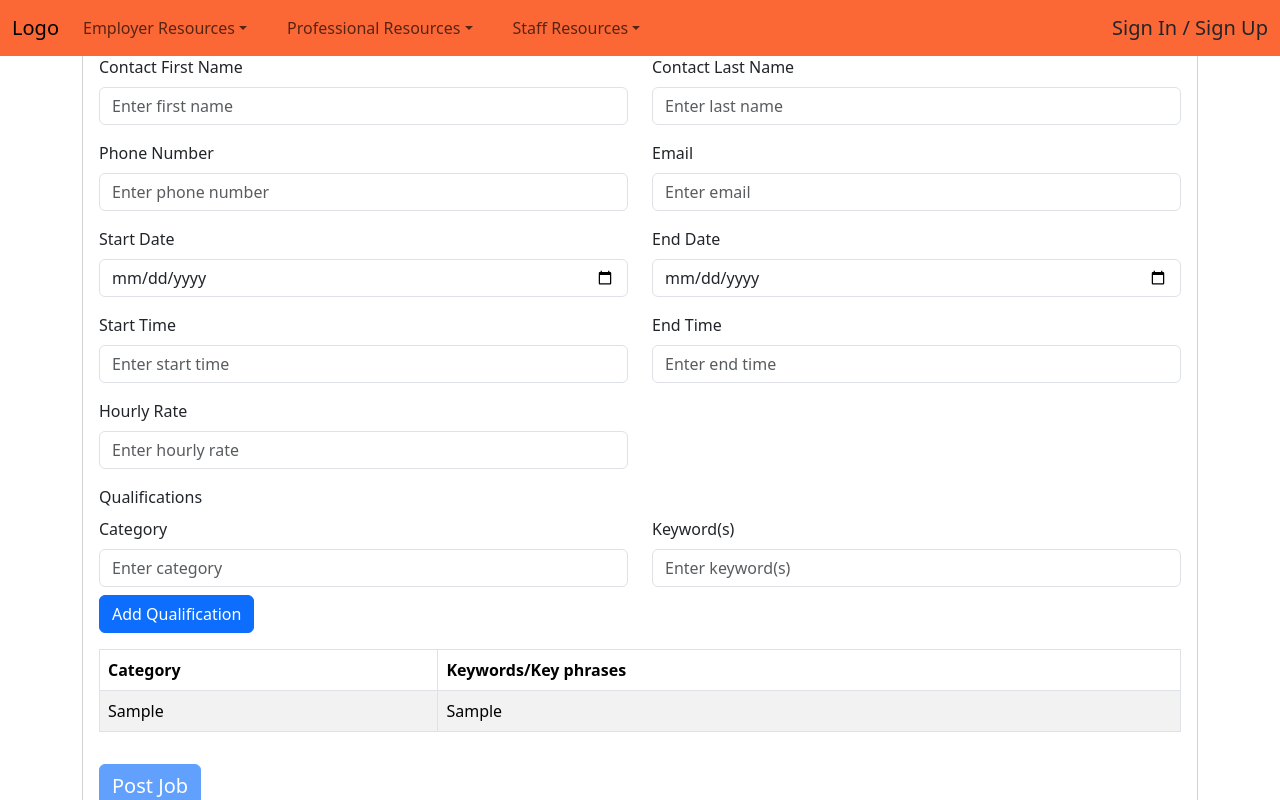
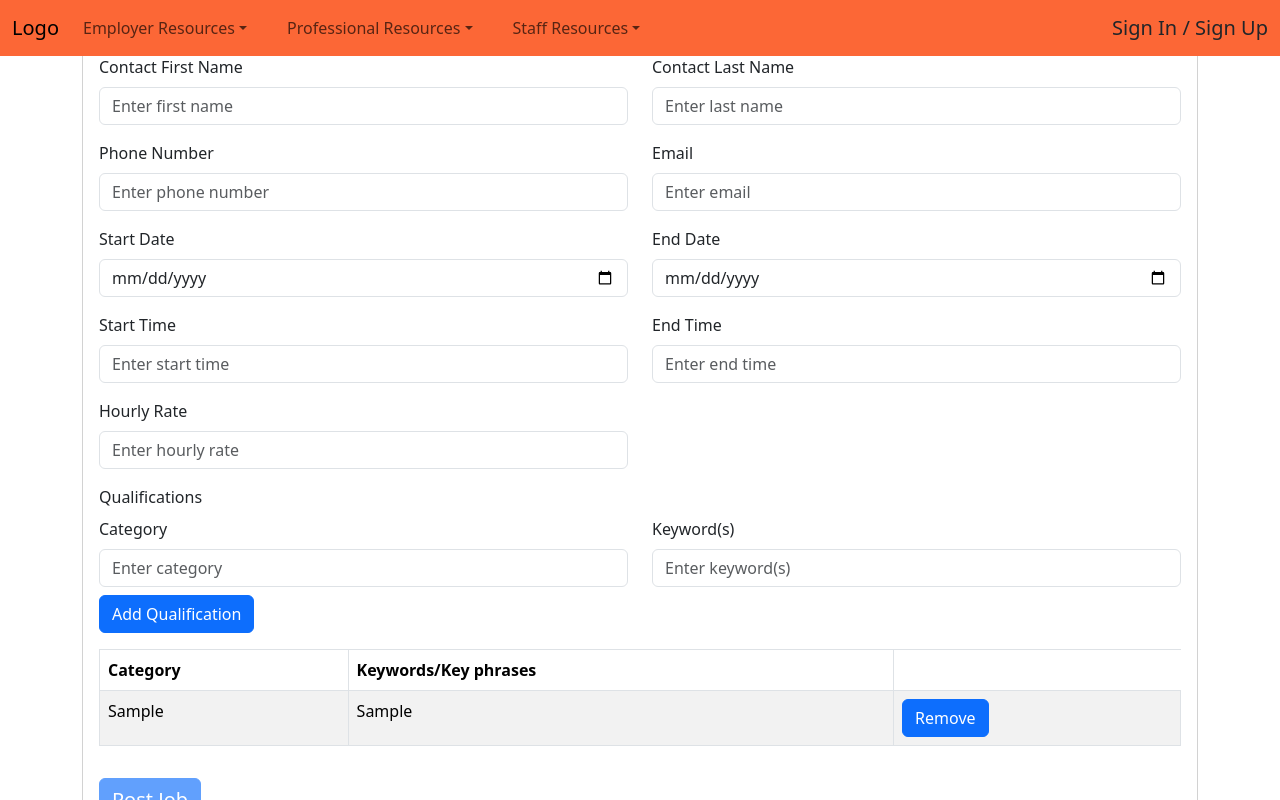
Before and after one commit to Mikecamdo/TalentTitan, a React (Create React App) app in the folder frontend/: page /job-posting in a window 1280 px wide. Both pictures are taken after typing "Sample", "Sample" into the empty fields and a click on the button "Add Qualification". Shown: the part 207-1007 px from the top of the page. Built offline with nearby package versions, Linux system fonts and the light colour scheme.

Commit message:
Removing a Qualification
Added the ability to remove a qualification from the table

```diff
--- a/frontend/src/pages/JobPostingPage.tsx
+++ b/frontend/src/pages/JobPostingPage.tsx
@@ -40,6 +40,12 @@ export const JobPostingPage = () => {
         setQualifications([...qualifications, {category, keywords}]);
         setCategory("");
         setKeywords("");
+    }
+
+    const removeQualification = (index: number) => {
+        const updatedQualifications = [...qualifications];
+        updatedQualifications.splice(index, 1);
+        setQualifications(updatedQualifications);
     }
 
     useEffect(() => {
@@ -287,6 +293,13 @@ export const JobPostingPage = () => {
                                 <tr key={index}>
                                     <td>{qualification.category}</td>
                                     <td>{qualification.keywords}</td>
+                                    <td>
+                                        <Button onClick={() => {
+                                          removeQualification(index);
+                                        }}>
+                                          Remove
+                                        </Button>
+                                    </td>
                                 </tr>
                             ))}
                         </tbody>
--- a/frontend/src/pages/SignUpPage.tsx
+++ b/frontend/src/pages/SignUpPage.tsx
@@ -58,6 +58,12 @@ export const SignUpPage = () => {
       setQualifications([...qualifications, {category, keywords}]);
       setCategory("");
       setKeywords("");
+  }
+
+  const removeQualification = (index: number) => {
+    const updatedQualifications = [...qualifications];
+    updatedQualifications.splice(index, 1);
+    setQualifications(updatedQualifications);
   }
 
   const handleRoleSelect = (e: any) => {
@@ -313,6 +319,13 @@ export const SignUpPage = () => {
                                   <tr key={index}>
                                       <td>{qualification.category}</td>
                                       <td>{qualification.keywords}</td>
+                                      <td>
+                                        <Button onClick={() => {
+                                          removeQualification(index);
+                                        }}>
+                                          Remove
+                                        </Button>
+                                      </td>
                                   </tr>
                               ))}
                           </tbody>
```
